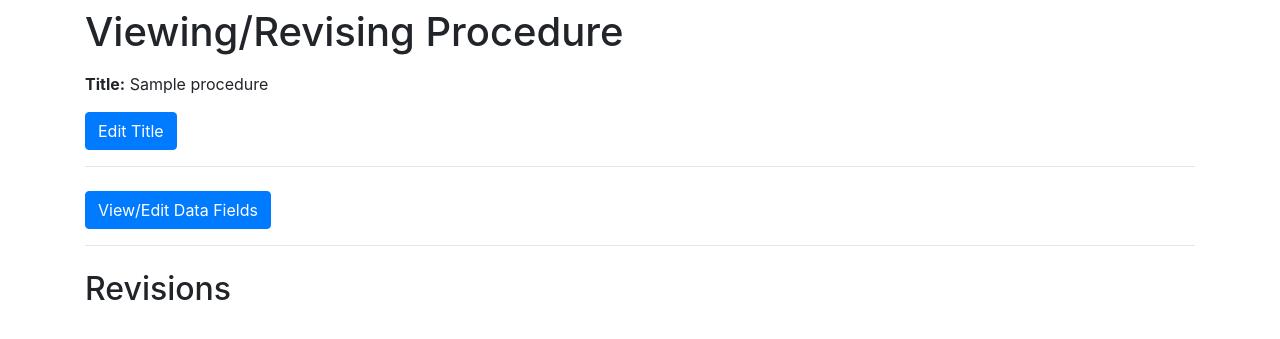
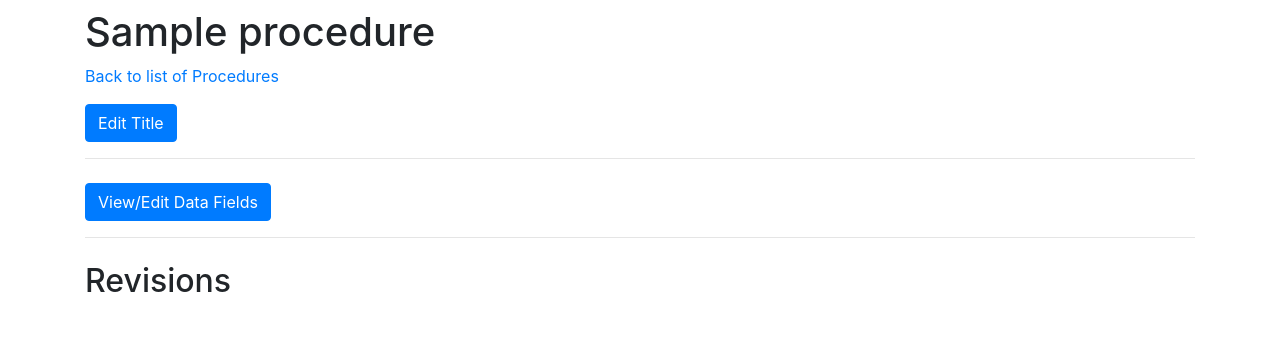
Before and after one commit to jamesmaniscalco/voyager, a Django app: page /procedure_writer/procedures/1/ in a window 1280 px wide. Shown: the top 339 px of the page. Run offline with Django 5.2, Linux system fonts and the light colour scheme; tables that the repository leaves empty hold one stand-in row (values such as "Sample post"); some libraries are stand-ins or nearby versions.

Commit message:
Cleaning up some files
Removing large commented sections that are not used anymore. Also adding
some links to make navigation easier. Finally, adding a bit of sorting.

```diff
--- a/voyager_django/procedure_writer/templates/procedure_writer/procedure_detail.html
+++ b/voyager_django/procedure_writer/templates/procedure_writer/procedure_detail.html
@@ -5,14 +5,8 @@
 
 <div class="row g-2 pt-2 mt-0">
     <div class="col">
-        <h1>Viewing/Revising Procedure</h1>
-    </div>
-</div>
-
-
-<div class="row g-2 pt-2 mt-0">
-    <div class="col">
-        <p><strong>Title:</strong> {{ procedure.title }}</p>
+        <h1>{{ procedure.title }}</h1>
+        <p><a href="{% url 'procedure_writer:procedure_index' %}" role="button">Back to list of Procedures</a></p>
         <a type="button" class="btn btn-primary" href="{% url 'procedure_writer:edit_procedure_metadata' procedure_id=procedure.id %}">Edit Title</a>
     </div>
 </div>
@@ -27,9 +21,6 @@
 </div>
 
 
-{#{% crispy data_field_form %}#}
-
-
 <hr />
 
 <div class="row g-2 pt-2 mt-0">
--- a/voyager_django/procedure_writer/templates/procedure_writer/procedure_metadata_form.html
+++ b/voyager_django/procedure_writer/templates/procedure_writer/procedure_metadata_form.html
@@ -15,7 +15,4 @@
     </div>
 </div>
 
-
-<script
-
 {% endblock %}
--- a/voyager_django/procedure_writer/views.py
+++ b/voyager_django/procedure_writer/views.py
@@ -75,7 +75,7 @@ def delete_procedure(request, procedure_id):
 def data_field_index(request, procedure_id):
     procedure = get_object_or_404(Procedure, pk=procedure_id)
     context = {'procedure': procedure}
-    return render(request, 'procedure_writer/data_fields_index.html', context)
+    return render(request, 'procedure_writer/data_field_index.html', context)
 
 def new_data_field(request, procedure_id):
     procedure = get_object_or_404(Procedure, pk=procedure_id)
```
Also changed, not shown: voyager_django/procedure_writer/templates/procedure_writer/add_data_field_button.html (deleted, +0 -7 lines), voyager_django/procedure_writer/templates/procedure_writer/data_field_index.html (renamed from voyager_django/procedure_writer/templates/procedure_writer/data_fields_index.html, +10 -2 lines), voyager_django/procedure_writer/migrations/0007_remove_datafield_unique_name_within_procedure_and_more.py (added).
